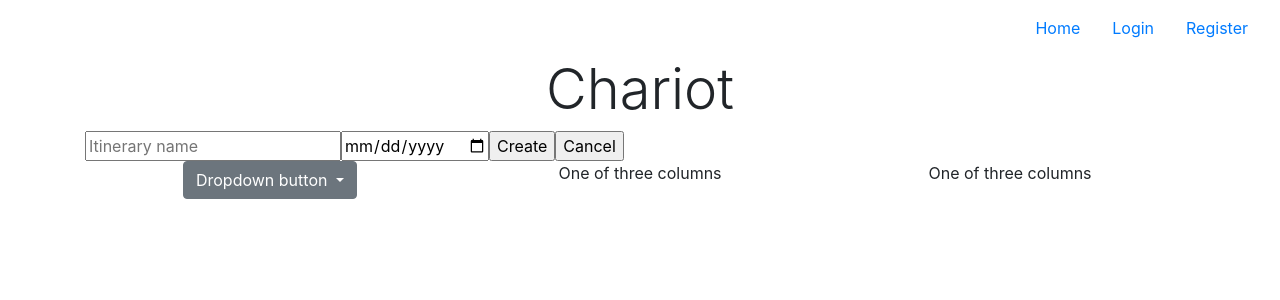
After one commit to JosephYusufov/Chariot, a Flask app: template templates/create_itinerary.html in a window 1280 px wide. The commit adds this page. Shown: the top 300 px of the page. Run offline with Flask 2, Linux system fonts and the light colour scheme; the template is opened without the code that fills it, so the values that code supplies are empty; some libraries are stand-ins or nearby versions.

Commit message:
can choose what to put on itinerary

```diff
--- a/static/script.js
+++ b/static/script.js
@@ -0,0 +1,39 @@
+const orderOfEvents = [];
+
+$("#create").on("click", (e) => {
+    const itineraryName = $("#itineraryName").html();
+    if(itineraryName.trim().length === 0){
+        $(".container").prepend($(""));
+        showError("Please enter a name for the itinerary");
+    }
+
+   $.post("/create-itinerary-create", {
+        name: itineraryName,
+        itineraryDate: $("#itineraryDate").val(),
+        events: orderOfEvents,
+   });
+});
+
+$(".dropdown-item").on("click", (e) => {
+    const eventToAdd = e.target.innerHTML;
+    orderOfEvents.push(eventToAdd);
+    $(`<div>${eventToAdd}</div>`).insertBefore(".dropdown");
+});
+
+const showError = (errorMessage) => {
+    console.log($("#error"));
+    if($("#error").length !== 0){
+        // error message is already showing, so just set text to it
+        $("#error").remove();
+    }
+    $("#errorContainer").prepend($(
+        `<div class="row">
+            <div id="error" class="alert alert-danger alert-dismissible fade show" role="alert">
+              ${errorMessage}
+              <button type="button" class="close" data-dismiss="alert" aria-label="Close">
+                <span aria-hidden="true">&times;</span>
+              </button>
+            </div>
+          </div>`
+    ));
+};
--- a/templates/base.html
+++ b/templates/base.html
@@ -7,6 +7,7 @@
     <!-- Bootstrap Stylesheet -->
     <link href="https://stackpath.bootstrapcdn.com/bootstrap/4.4.1/css/bootstrap.min.css" rel="stylesheet" integrity="sha384-Vkoo8x4CGsO3+Hhxv8T/Q5PaXtkKtu6ug5TOeNV6gBiFeWPGFN9MuhOf23Q9Ifjh" crossorigin="anonymous">
     <script src="https://ajax.googleapis.com/ajax/libs/jquery/3.4.1/jquery.min.js"></script>
+
   </head>
   <body>
 
@@ -39,5 +40,6 @@
     </div>
     <!-- Bootstrap JS Bundle -->
     <script src="https://stackpath.bootstrapcdn.com/bootstrap/4.4.1/js/bootstrap.bundle.min.js" integrity="sha384-6khuMg9gaYr5AxOqhkVIODVIvm9ynTT5J4V1cfthmT+emCG6yVmEZsRHdxlotUnm" crossorigin="anonymous"></script>
+    <script src="{{ url_for('static', filename='script.js') }}"></script>
   </body>
 </html>
--- /dev/null
+++ b/templates/create_itinerary.html
@@ -0,0 +1,36 @@
+{% extends "base.html" %}
+{% block title %}Chariot{% endblock %}
+{% block header %}Chariot{% endblock %}
+{% block content %}
+<!-- https://developer.mapquest.com/documentation/searchahead-api/ -->
+<div class="container">
+  <div id="errorContainer" class="row">
+  </div>
+  <div class="row">
+    <input type="text" id="itineraryName" placeholder="Itinerary name"/>
+    <input type="date" id="itineraryDate" placeholder="Date"/>
+    <input type="button" id="create" value="Create"/>
+    <input type="button" id="cancel" value="Cancel"/>
+  </div>
+  <div class="row">
+    <div class="col-sm text-center">
+      <div class="dropdown">
+        <button class="btn btn-secondary dropdown-toggle" type="button" data-toggle="dropdown" aria-haspopup="true" aria-expanded="false">
+          Dropdown button
+        </button>
+        <div class="dropdown-menu" aria-labelledby="dropdownMenuButton">
+          <a class="dropdown-item" id="asd">Food</a>
+          <a class="dropdown-item">Zoo</a>
+          <a class="dropdown-item">Park</a>
+        </div>
+      </div>
+    </div>
+    <div class="col-sm text-center">
+      One of three columns
+    </div>
+    <div class="col-sm text-center">
+      One of three columns
+    </div>
+  </div>
+</div>
+{% endblock %}
```
